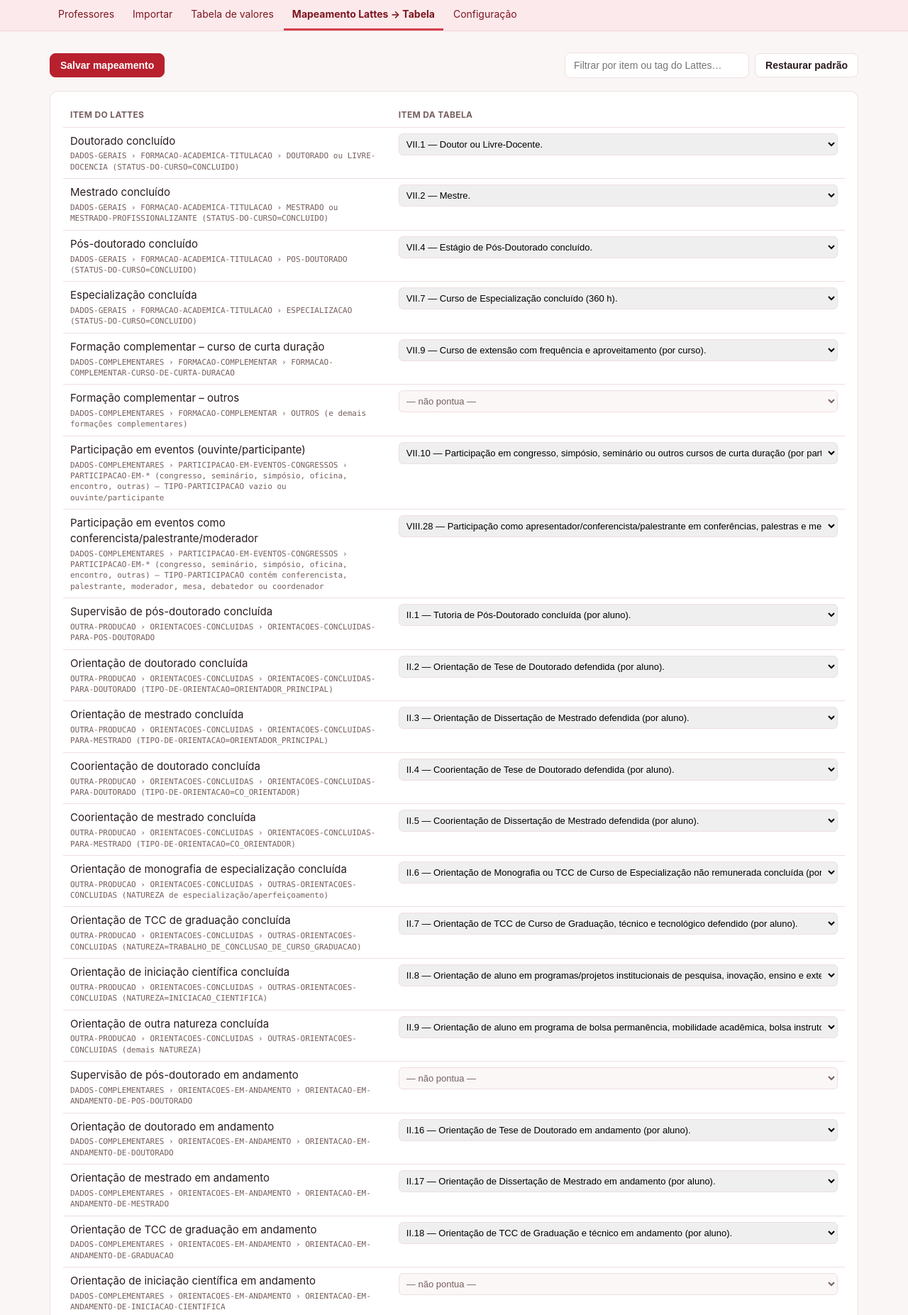
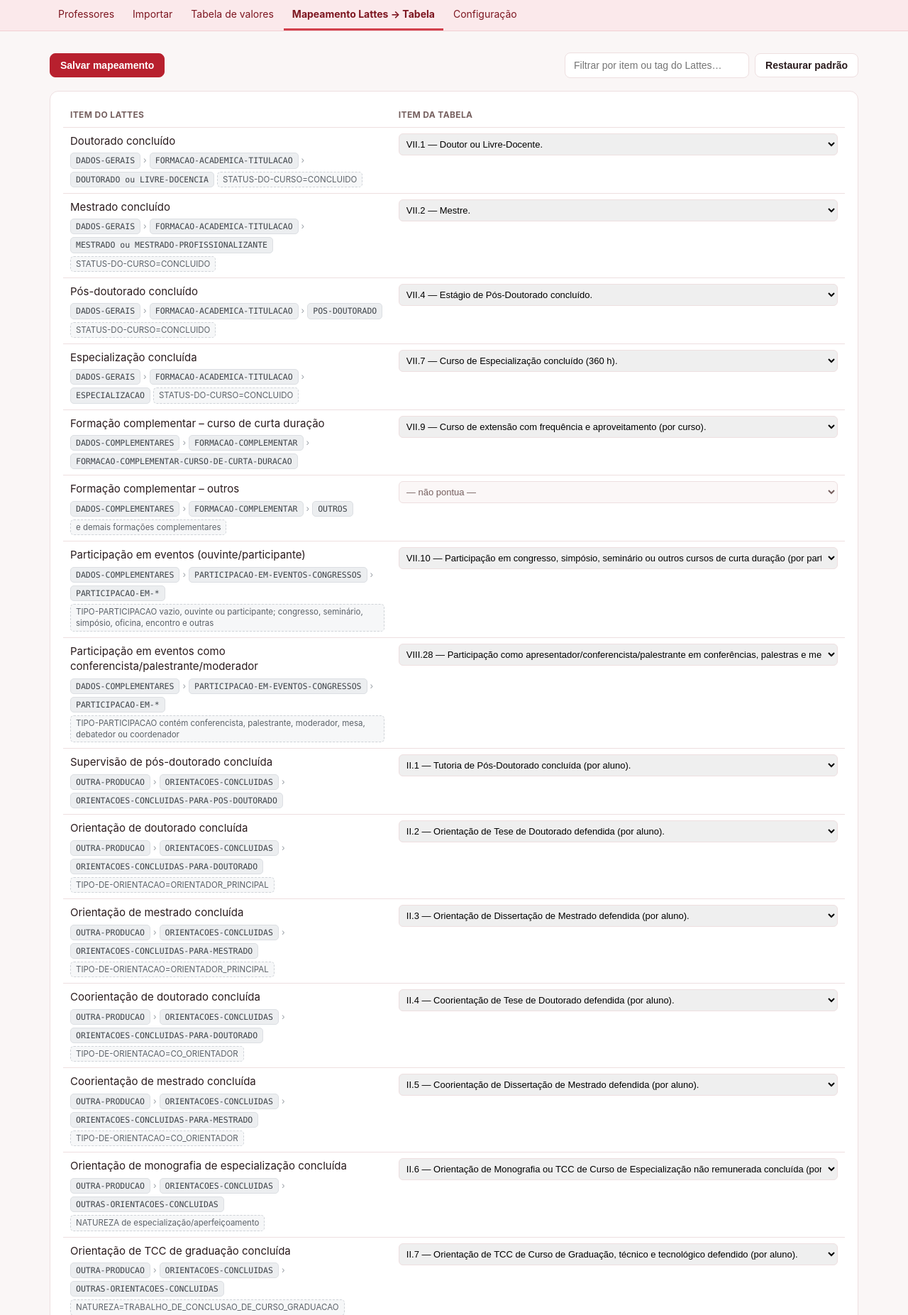
Before and after one commit to victorsantiago/progressao_ufpa, a Flask app: page /admin/mapeamento in a window 1280 px wide. Shown: the part 82-1935 px from the top of the page at 71% size. Run offline with Flask 3, Linux system fonts and the light colour scheme; the visitor is signed in with stand-in values (Sample User, id 1); data comes from the database, SQL or seed files in the repository.

Commit message:
melhoria box das tags lattes

```diff
--- a/app.py
+++ b/app.py
@@ -247,6 +247,24 @@ def regex_variante(codigo, grupo):
 
 
 app.jinja_env.filters["regex_variante"] = regex_variante
+
+
+def tag_partes(tags):
+    """'A › B › C (cond)' → (['A', 'B', 'C'], 'cond'). A condição começa no primeiro ' (' ou ' — ' do último trecho."""
+    partes = [p.strip() for p in (tags or "").split(" › ") if p.strip()]
+    cond = ""
+    if partes:
+        ult = partes[-1]
+        cortes = [i for i in (ult.find(" ("), ult.find(" — ")) if i > 0]
+        if cortes:
+            i = min(cortes)
+            partes[-1], cond = ult[:i].strip(), ult[i:].strip(" —")
+            if cond.startswith("(") and cond.endswith(")") and cond.count("(") == 1:
+                cond = cond[1:-1]
+    return partes, cond
+
+
+app.jinja_env.filters["tag_partes"] = tag_partes
 app.jinja_env.globals["inferir_genero"] = inferir_genero
 
 
--- a/scoring.py
+++ b/scoring.py
@@ -438,7 +438,7 @@ def calcular_pontuacao(categorias_qtd, itens_por_key, mapeamento, ano_ini=None,
 # ---------------------------------------------------------------------------
 _FA = "DADOS-GERAIS › FORMACAO-ACADEMICA-TITULACAO › "
 _FC = "DADOS-COMPLEMENTARES › FORMACAO-COMPLEMENTAR › "
-_EV = "DADOS-COMPLEMENTARES › PARTICIPACAO-EM-EVENTOS-CONGRESSOS › PARTICIPACAO-EM-* (congresso, seminário, simpósio, oficina, encontro, outras)"
+_EV = "DADOS-COMPLEMENTARES › PARTICIPACAO-EM-EVENTOS-CONGRESSOS › PARTICIPACAO-EM-*"
 _OC = "OUTRA-PRODUCAO › ORIENTACOES-CONCLUIDAS › "
 _OA = "DADOS-COMPLEMENTARES › ORIENTACOES-EM-ANDAMENTO › "
 _BT = "DADOS-COMPLEMENTARES › PARTICIPACAO-EM-BANCA-TRABALHOS-CONCLUSAO › "
@@ -456,8 +456,8 @@ CATEGORIA_TAGS = {
     "form_especializacao": _FA + "ESPECIALIZACAO (STATUS-DO-CURSO=CONCLUIDO)",
     "form_curso_curta": _FC + "FORMACAO-COMPLEMENTAR-CURSO-DE-CURTA-DURACAO",
     "form_outros": _FC + "OUTROS (e demais formações complementares)",
-    "evento_participante": _EV + " — TIPO-PARTICIPACAO vazio ou ouvinte/participante",
-    "evento_palestrante": _EV + " — TIPO-PARTICIPACAO contém conferencista, palestrante, moderador, mesa, debatedor ou coordenador",
+    "evento_participante": _EV + " (TIPO-PARTICIPACAO vazio, ouvinte ou participante; congresso, seminário, simpósio, oficina, encontro e outras)",
+    "evento_palestrante": _EV + " (TIPO-PARTICIPACAO contém conferencista, palestrante, moderador, mesa, debatedor ou coordenador)",
     "orient_posdoc_concl": _OC + "ORIENTACOES-CONCLUIDAS-PARA-POS-DOUTORADO",
     "orient_doutorado_concl": _OC + "ORIENTACOES-CONCLUIDAS-PARA-DOUTORADO (TIPO-DE-ORIENTACAO=ORIENTADOR_PRINCIPAL)",
     "orient_mestrado_concl": _OC + "ORIENTACOES-CONCLUIDAS-PARA-MESTRADO (TIPO-DE-ORIENTACAO=ORIENTADOR_PRINCIPAL)",
--- a/static/style.css
+++ b/static/style.css
@@ -198,3 +198,8 @@ select.sel.sem-item{color:var(--muted);background:#fbf7f7}
 tr.movido td{animation:destaque 1.2s ease-out}
 @keyframes destaque{from{background:var(--pri-l)}to{background:transparent}}
 .aviso-ordem{color:var(--amber);font-weight:600;margin-left:10px}
+/* mapeamento: caminho da tag do Lattes em retângulos cinzas */
+.tag-xml{display:flex;flex-wrap:wrap;align-items:center;gap:4px;margin-top:6px;font-family:inherit;font-size:inherit;color:inherit}
+.tag-seg{display:inline-block;background:#eceef0;border:1px solid #dcdfe3;color:#3d4248;border-radius:5px;padding:2px 7px;font-family:ui-monospace,Menlo,Consolas,monospace;font-size:11.5px;line-height:1.4}
+.tag-sep{color:#9aa0a6;font-size:12px}
+.tag-cond{display:inline-block;background:#f6f7f8;border:1px dashed #cfd3d8;color:#5b6168;border-radius:5px;padding:2px 7px;font-size:11.5px;line-height:1.4}
--- a/templates/admin_mapeamento.html
+++ b/templates/admin_mapeamento.html
@@ -15,7 +15,12 @@
       <tbody>
       {% for c in cats %}
         <tr class="map-row" data-busca="{{ (c.label ~ ' ' ~ c.tags)|lower }}">
-          <td>{{ c.label }}<span class="tag-xml" title="Caminho no XML do Lattes">{{ c.tags }}</span></td>
+          <td>{{ c.label }}
+            {% set partes, cond = c.tags|tag_partes %}
+            <div class="tag-xml" title="Caminho no XML do Lattes">
+              {% for p in partes %}<code class="tag-seg">{{ p }}</code>{% if not loop.last %}<span class="tag-sep">›</span>{% endif %}{% endfor %}
+              {% if cond %}<span class="tag-cond">{{ cond }}</span>{% endif %}
+            </div></td>
           <td>
             <select name="map__{{ c.key }}" class="sel {{ 'sem-item' if not c.atual }}">
               <option value="">— não pontua —</option>
```
